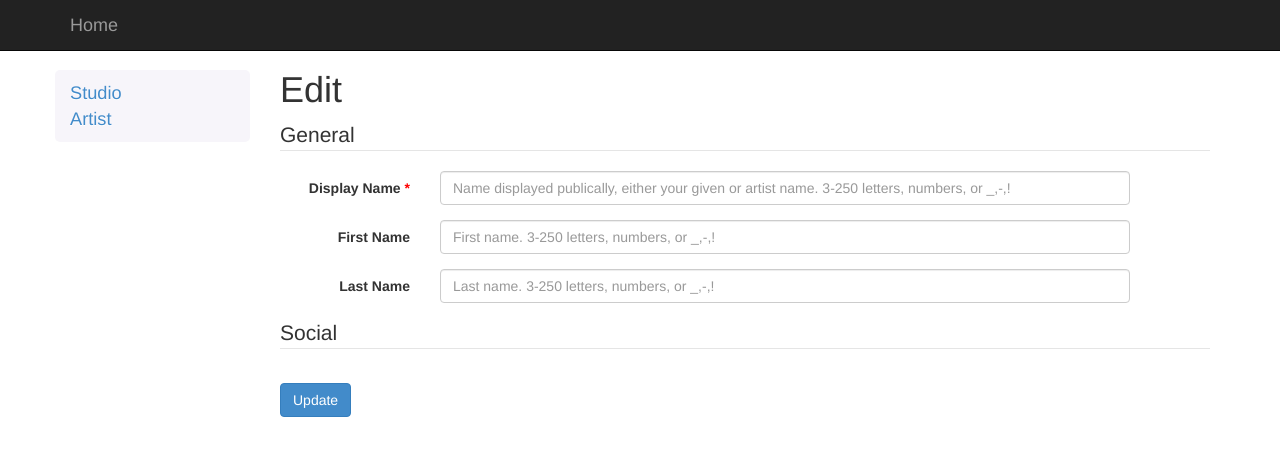
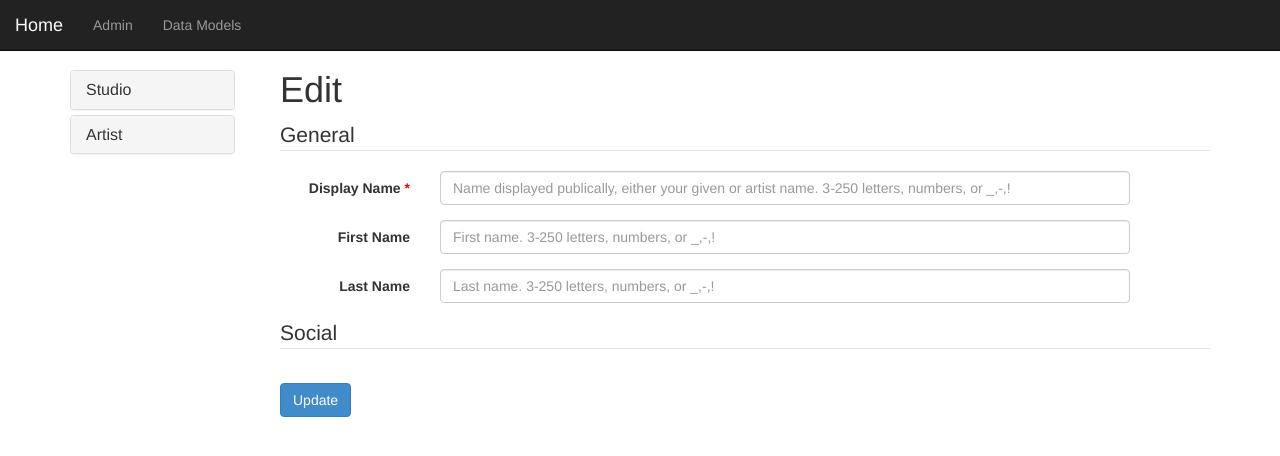
Before and after one commit to leeclemmer/tattooport, a Python web app: template templates/admin_edit.html in a window 1280 px wide. Shown: the top 456 px of the page. Run offline with Jinja, Linux system fonts and the light colour scheme; the template is opened without the code that fills it, so the values that code supplies are empty; some libraries are stand-ins or nearby versions.

Commit message:
Adapted to some changes required by the latest Boostrap version.

```diff
--- a/css/admin.css
+++ b/css/admin.css
@@ -1,5 +1,4 @@
 /*** Global ***/
-
 .container {
     padding-top:50px;
 }
@@ -59,23 +58,14 @@
 /*** Side-Nav ***/
 .tp-sidenav {
     font-size:1.3em;
-    margin-top:20px;
+    margin-top:10px;
     padding-top: 10px;
-	padding-bottom: 10px;
 	text-shadow: 0 1px 0 #fff;
-	background-color: #f7f5fa;
 	border-radius: 5px;
 }
 
-.tp-sidenav .accordion-group {
-    border:none;
-}
-
-.tp-sidenav .accordion-inner {
-    border:none;
-}
-
 .tp-sidenav ul {
+    margin-bottom:0;
     font-size:0.9em;
 }
 
@@ -141,10 +131,6 @@
     margin-bottom: 5px;
 }
 
-.temp-admin-search .form-inline .help-block {
-    margin-top: -10px
-}
-
 .temp-admin-search .model-results h3 {
     margin-left: 0;
 }
--- a/templates/admin_base.html
+++ b/templates/admin_base.html
@@ -27,17 +27,20 @@
 
 <body>
 	<div class="container">
-		<div class="navbar navbar-inverse navbar-fixed-top">
-			<div class="container">
+		<nav class="navbar navbar-inverse navbar-fixed-top" role="navigation">
+			<!-- Brand and toggle get grouped for better mobile display -->
+			<div class="navbar-header">
 				<button type="button" class="navbar-toggle" data-toggle="collapse" data-target=".navbar-responsive-collapse">
+					<span class="sr-only">Toggle navigation</span>
 					<span class="icon-bar"></span>
 					<span class="icon-bar"></span>
 					<span class="icon-bar"></span>
 				</button>
+				<a class="navbar-brand" href="/" target="_blank">Home</a>
+			</div>
 
-				<a class="navbar-brand" href="/" target="_blank">Home</a>
-
-				<div class="nav-collapse collapse navbar-responsive-collapse">
+			<!-- Collect the nav links, forms, and other content for toggling -->
+			<div class="collapse navbar-collapse navbar-responsive-collapse">
 				<ul class="nav navbar-nav">
 					{% block topmenu %}
 					<li{% if active == 'admin' %} class="active" {% endif %}><a href="/admin">Admin</a></li>
@@ -45,8 +48,7 @@
 					{% endblock %}
 				</ul>
 			</div>
-			</div>
-		</div>
+		</nav>
 
 		<div class="row">
 			<div class="col-lg-2 tp-sidenav">
--- a/templates/admin_models.html
+++ b/templates/admin_models.html
@@ -5,17 +5,18 @@
 {% endblock %}
 
 {% block sidenav %}
-	<div class="accordion" id="accordion2">
+	<div class="panel-group" id="accordion">
 		<!-- Group 1 -->
-		<div class="accordion-group">
-			<div class="accordion-heading">
-				<a class="accordion-toggle" data-toggle="collapse" data-parent="#accordion2" href="#collapseOne">
-					Studio
-				</a>
+		<div class="panel panel-default">
+			<div class="panel-heading">
+				<h4 class="panel-title">
+					<a class="accordion-toggle" data-toggle="collapse" data-parent="#accordion" href="#collapseOne">
+						Studio
+					</a>
+				</h4>
 			</div>
-
-			<div id="collapseOne" class="accordion-body collapse{% if active_nav == 'studio' %} in{% endif %}">
-				<div class="accordion-inner">
+			<div id="collapseOne" class="panel-collapse collapse">
+				<div class="panel-body">
 					<ul class="list-unstyled">
 						<li><a href="/admin/models/studio/create">Create</a></li>
 						<li><a href="/admin/models/studio/browse">Browse</a></li>
@@ -26,15 +27,16 @@
 		</div>
 
 		<!-- Group 2 -->
-		<div class="accordion-group">
-			<div class="accordion-heading">
-				<a class="accordion-toggle" data-toggle="collapse" data-parent="#accordion2" href="#collapseTwo">
-					Artist
-				</a>
+		<div class="panel panel-default">
+			<div class="panel-heading">
+				<h4 class="panel-title">
+					<a class="accordion-toggle" data-toggle="collapse" data-parent="#accordion" href="#collapseTwo">
+						Artist
+					</a>
+				</h4>
 			</div>
-
-			<div id="collapseTwo" class="accordion-body collapse{% if active_nav == 'artist' %} in{% endif %}">
-				<div class="accordion-inner">
+			<div id="collapseTwo" class="panel-collapse collapse">
+				<div class="panel-body">
 					<ul class="list-unstyled">
 						<li><a href="/admin/models/artist/create">Create</a></li>
 						<li><a href="/admin/models/artist/browse">Browse</a></li>
```
Also changed, not shown: fonts/glyphicons-halflings-regular.ttf (added), fonts/glyphicons-halflings-regular.woff (added), 2 other files. Lines whose indentation alone changed are shown as unchanged.
